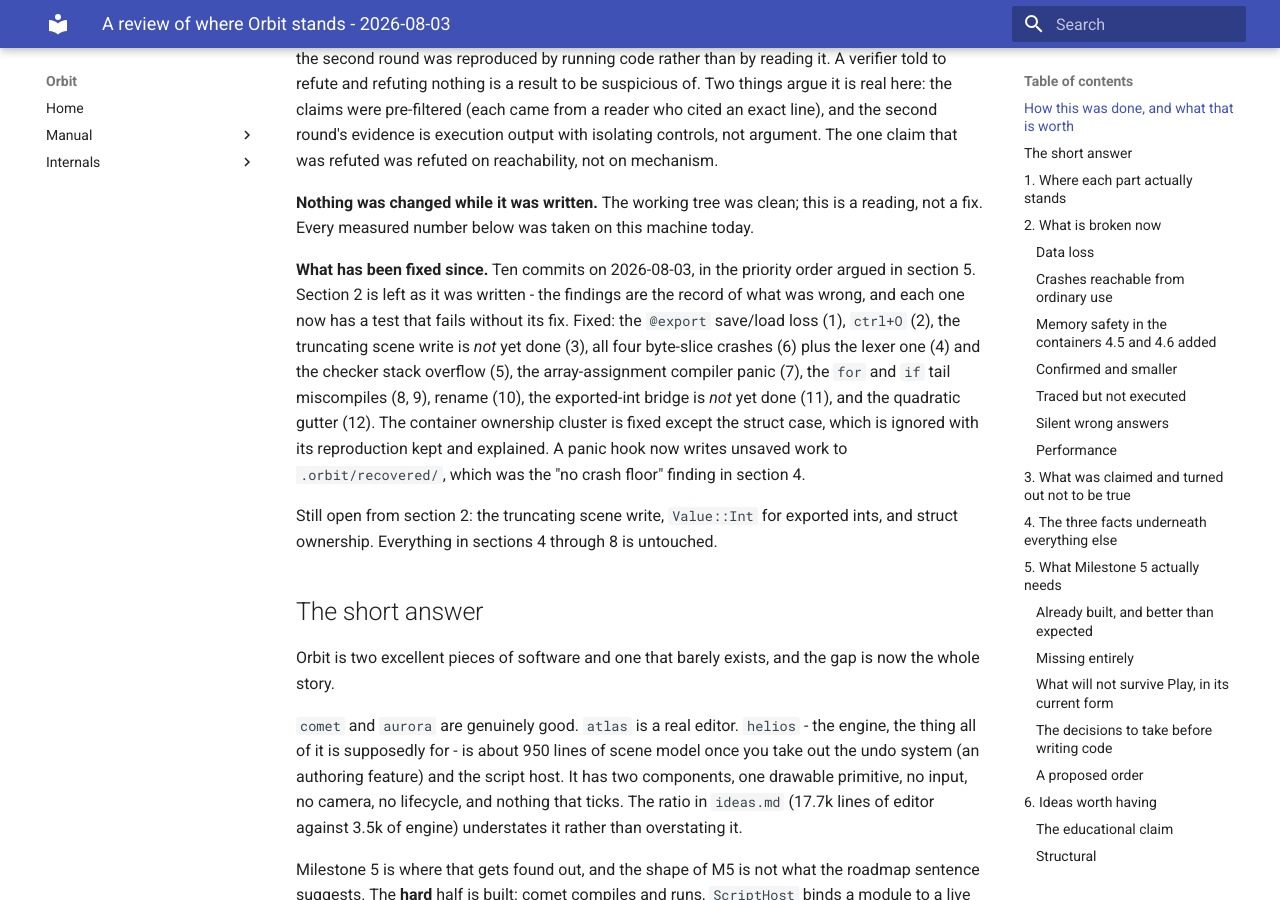
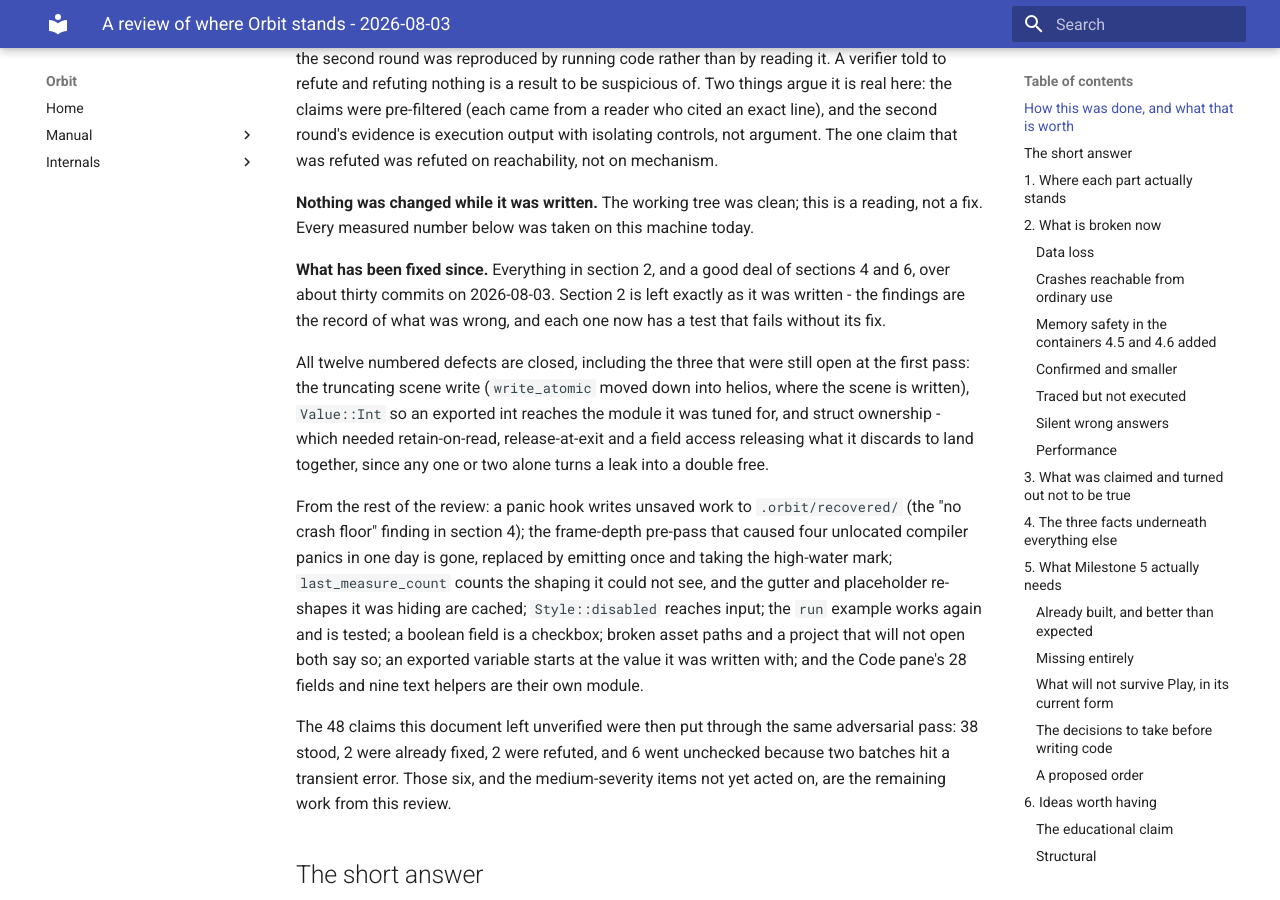
Before and after one commit to GenTexX/orbit, an MkDocs documentation site: the page built from docs/internals/review-2026-08-03.md, in a window 1280 px wide and 900 px high, scrolled down 708 px. Built offline with MkDocs 1.6.1 and Material for MkDocs 9.7.7, drawn with Linux system fonts in a browser that asks for light colours.

Commit message:
atlas+docs: prove the Code pane scrolls visibly, and record what the review closed
The scroll test asserted the state moved; it now asserts the drawn content moves
with it, which is the thing that was actually broken. The gutter is positioned
from the same scrolled origin as the text, so the numbers travel with their
lines - a gutter that stayed put would look like they had come off.

And the review's note on what has been fixed is brought up to date: all twelve
of its numbered defects are closed, including the three still open this morning.

```diff
--- a/docs/internals/review-2026-08-03.md
+++ b/docs/internals/review-2026-08-03.md
@@ -32,19 +32,30 @@ was refuted was refuted on reachability, not on mechanism.
 **Nothing was changed while it was written.** The working tree was clean; this is a reading,
 not a fix. Every measured number below was taken on this machine today.
 
-**What has been fixed since.** Ten commits on 2026-08-03, in the priority order argued in
-section 5. Section 2 is left as it was written - the findings are the record of what was
-wrong, and each one now has a test that fails without its fix. Fixed: the `@export` save/load
-loss (1), `ctrl+O` (2), the truncating scene write is *not* yet done (3), all four byte-slice
-crashes (6) plus the lexer one (4) and the checker stack overflow (5), the array-assignment
-compiler panic (7), the `for` and `if` tail miscompiles (8, 9), rename (10), the exported-int
-bridge is *not* yet done (11), and the quadratic gutter (12). The container ownership cluster
-is fixed except the struct case, which is ignored with its reproduction kept and explained.
-A panic hook now writes unsaved work to `.orbit/recovered/`, which was the "no crash floor"
-finding in section 4.
+**What has been fixed since.** Everything in section 2, and a good deal of sections 4 and 6,
+over about thirty commits on 2026-08-03. Section 2 is left exactly as it was written - the
+findings are the record of what was wrong, and each one now has a test that fails without its
+fix.
 
-Still open from section 2: the truncating scene write, `Value::Int` for exported ints, and
-struct ownership. Everything in sections 4 through 8 is untouched.
+All twelve numbered defects are closed, including the three that were still open at the first
+pass: the truncating scene write (`write_atomic` moved down into helios, where the scene is
+written), `Value::Int` so an exported int reaches the module it was tuned for, and struct
+ownership - which needed retain-on-read, release-at-exit and a field access releasing what it
+discards to land together, since any one or two alone turns a leak into a double free.
+
+From the rest of the review: a panic hook writes unsaved work to `.orbit/recovered/` (the
+"no crash floor" finding in section 4); the frame-depth pre-pass that caused four unlocated
+compiler panics in one day is gone, replaced by emitting once and taking the high-water mark;
+`last_measure_count` counts the shaping it could not see, and the gutter and placeholder
+re-shapes it was hiding are cached; `Style::disabled` reaches input; the `run` example works
+again and is tested; a boolean field is a checkbox; broken asset paths and a project that will
+not open both say so; an exported variable starts at the value it was written with; and the
+Code pane's 28 fields and nine text helpers are their own module.
+
+The 48 claims this document left unverified were then put through the same adversarial pass:
+38 stood, 2 were already fixed, 2 were refuted, and 6 went unchecked because two batches hit a
+transient error. Those six, and the medium-severity items not yet acted on, are the remaining
+work from this review.
 
 ## The short answer
 
```
Also changed, not shown: 1 other file.
